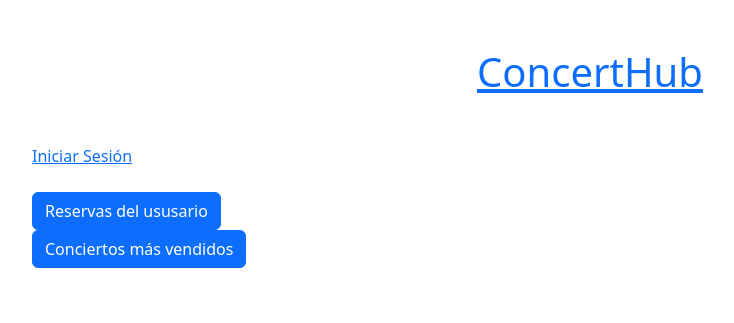
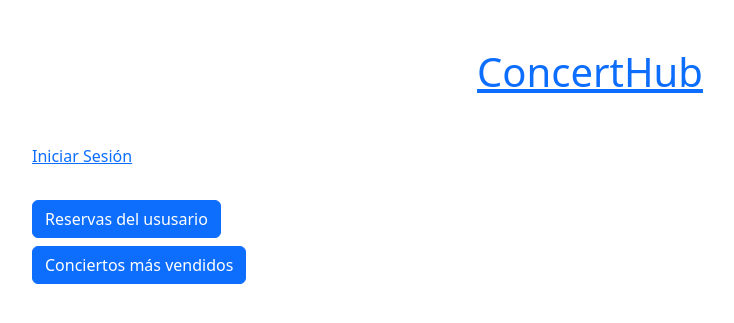
Before and after one commit to sergioguijarroc/ConcertHub, a Django app: page / in a window 1280 px wide. Shown: the top 323 px of the page, without its empty margins (50-784 px from the left). Run offline with Django 4.2, Linux system fonts and the light colour scheme; data that the repository does not hold is empty.

Commit message:
Filtro top conciertos más vendidos hecho

```diff
--- a/concerts_app/templates/concerts_app/conciertos/concierto_detail.html
+++ b/concerts_app/templates/concerts_app/conciertos/concierto_detail.html
@@ -12,7 +12,9 @@
             <li>Precio de entrada:{{concierto.precio_entrada}}</li>
             <li>Artista:{{concierto.artista_concierto}}<a href="{%url 'artista_detail' concierto.artista_concierto.pk%}">Más info del artista</a></li>
             <li>Ubicación:{{concierto.ubicacion_concierto}}</li>
+            {%if concierto.valoracion_media%}
             <li>Valoración: {{concierto.valoracion_media}}</li>
+            {%endif%}
             {%if concierto.boletos_disponibles > 0%}
                 {%if concierto.foto%}
                 <img src="{{concierto.foto.url}}" alt="">
--- a/concerts_app/templates/concerts_app/conciertos/concierto_list.html
+++ b/concerts_app/templates/concerts_app/conciertos/concierto_list.html
@@ -22,15 +22,15 @@
 
         {%endfor%}
         {% if user.is_staff %}
-        <a href="{% url 'concierto_create' %}" class="btn btn-primary">Añadir Concierto</a>
+        <a href="{% url 'concierto_create' %}" class="btn btn-primary mt-2">Añadir Concierto</a>
         <br>
-        <a href="{%url 'artista_create'%}" class="btn btn-primary my-2">Añadir Artista</a>
+        <a href="{%url 'artista_create'%}" class="btn btn-primary mt-2">Añadir Artista</a>
         {%endif%}
         {%if user%}
         <br>
-        <a href="{% url 'listar_reservas_usuario' %}" class="btn btn-primary">Reservas del ususario</a>
+        <a href="{% url 'listar_reservas_usuario' %}" class="btn btn-primary mt-2">Reservas del ususario</a>
         <br>
-        <a href="{%url 'concierto_top_ventas'%}" class="btn btn-primary">Conciertos más vendidos</a>
+        <a href="{%url 'concierto_top_ventas'%}" class="btn btn-primary mt-2">Conciertos más vendidos</a>
         {%endif%}
     </div>
 </div>
--- a/concerts_app/views.py
+++ b/concerts_app/views.py
@@ -127,17 +127,13 @@ class ListarConciertosMasVendidos(ListView):
 
     def get_context_data(self, **kwargs) -> dict[str, Any]:
         context = super().get_context_data(**kwargs)
-        top_conciertos_ventas = (
-            Reserva.objects.values(
-                "concierto_reserva"
-            )  # Accedo a todas las reservas y obtengo el valor de concierto_reserva de cada uno
-            .annotate(
-                sum_compras=Sum("cantidad_tickets")
-            )  # Sumo la cantidad de tickets de cada concierto
-            .order_by("-sum_compras")[
-                :3
-            ]  # Ordeno de mayor a menor (con el -) y me quedo con los 3 primeros
-        )
+        top_conciertos_ventas = Reserva.objects.annotate(
+            sum_compras=Sum("cantidad_tickets")
+        ).order_by(  # Sumo la cantidad de tickets de cada concierto
+            "-sum_compras"
+        )[
+            :3
+        ]  # Ordeno de mayor a menor (con el -) y me quedo con los 3 primeros
         context["conciertos_top_ventas"] = top_conciertos_ventas
         return context
 
--- a/tickets_app/templates/tickets_app/comprar_entradas.html
+++ b/tickets_app/templates/tickets_app/comprar_entradas.html
@@ -7,6 +7,7 @@
     <div class="col">
         <h2>Comprar entradas para {{concierto.nombre}} por {{concierto.precio_entrada}}</h2>
         <p>Tickets disponibles: {{concierto.boletos_disponibles}}</p>
+        <p>Recuerda que como máximo puedes comprar solo 5 tickets por compra</p>
         <form action="" method="post">
             {% csrf_token %}
             {{formulario.as_p}}
```
Also changed, not shown: media/artistas/BadBunny.jpg (added), media/artistas/acdc.jpg (added), media/artistas/badbunny_B8TlZPF.jpg (added), media/conciertos/BadBunny.jpg (added).
